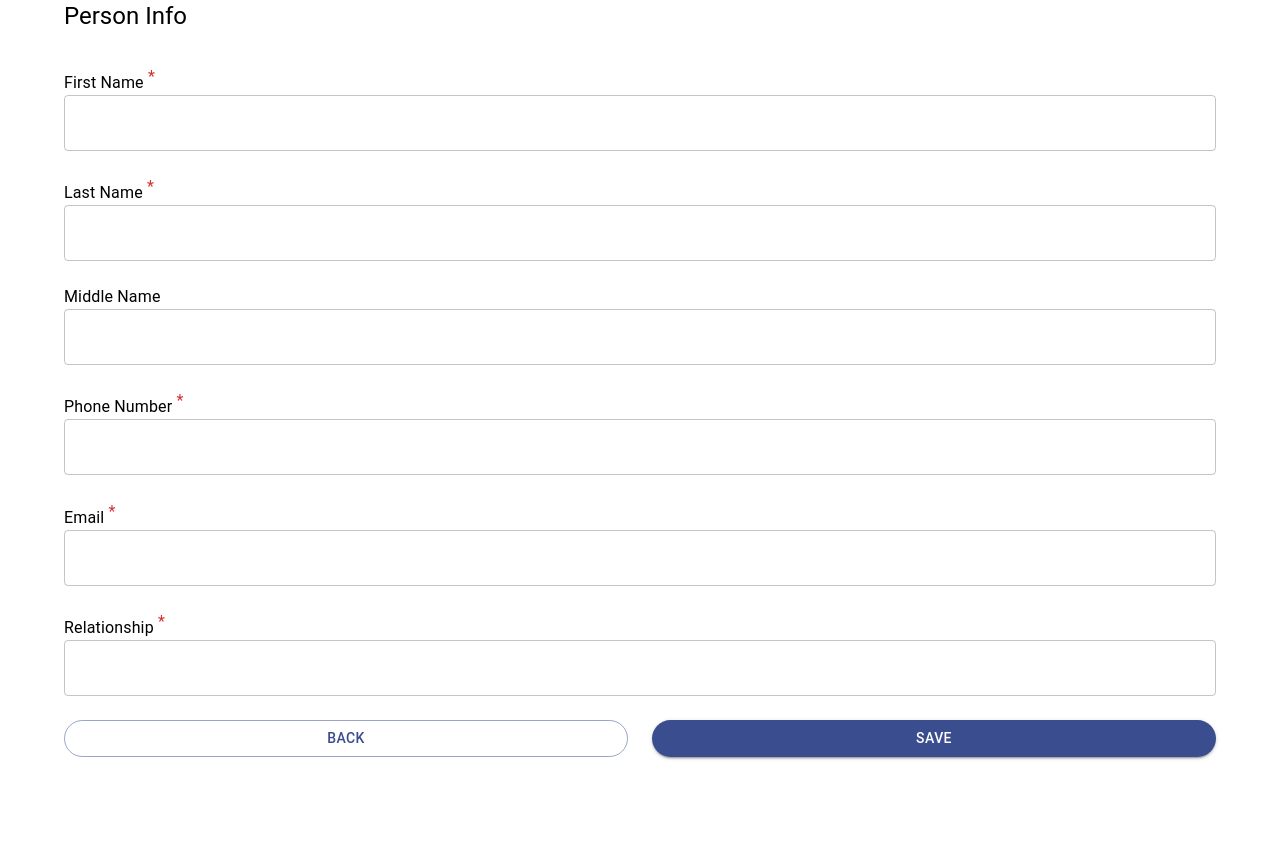
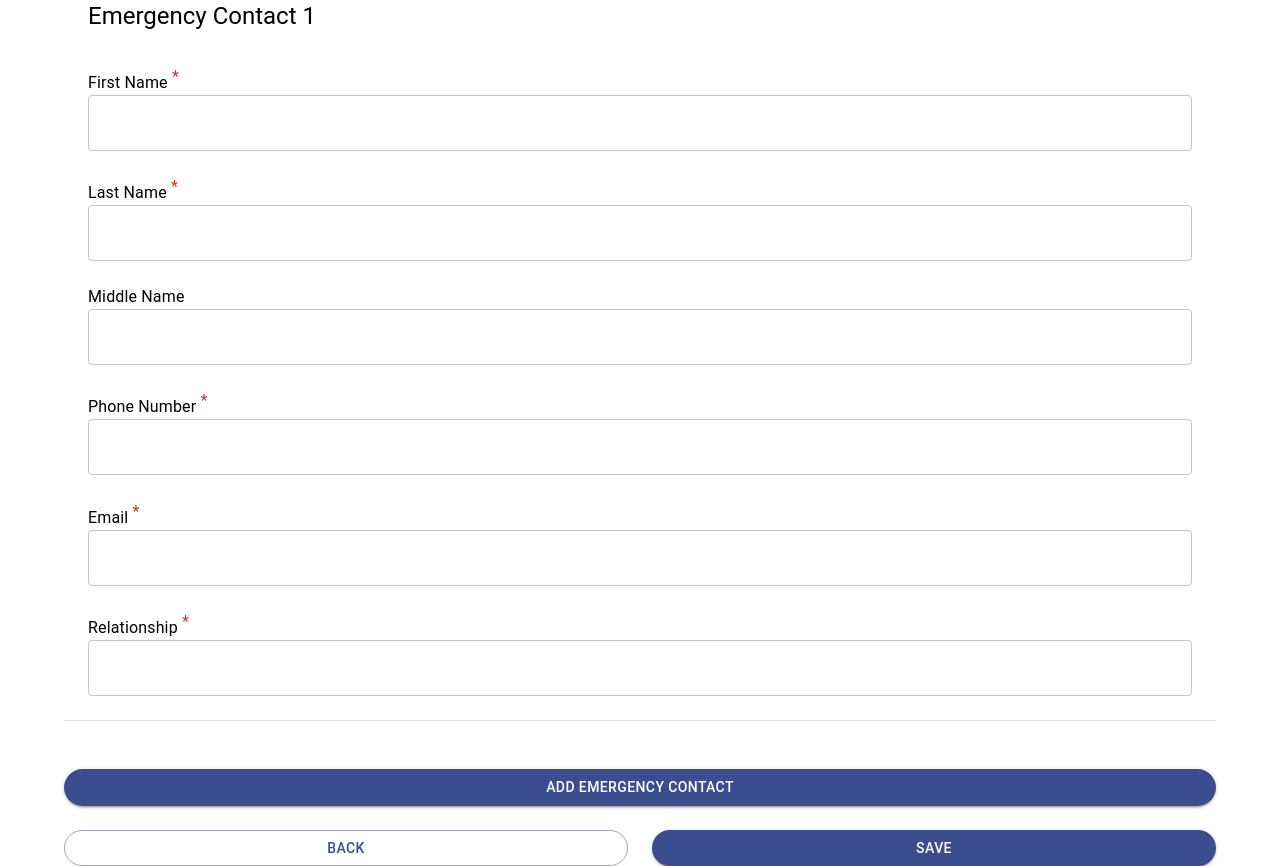
Before and after one commit to special-PPT/project-b, a React (Create React App) app in the folder src/front-end/: page / in a window 1280 px wide. Before the commit the page ends 800 px from the top, so only its background shows below. Built offline with nearby package versions, Linux system fonts and the light colour scheme.

Commit message:
feat: Emergency Contact finished

```diff
--- a/src/front-end/src/App.tsx
+++ b/src/front-end/src/App.tsx
@@ -4,11 +4,12 @@ import './App.css';
 import { ThemeProvider } from '@mui/material';
 import theme from './theme';
 import PersonInfo from './components/onboard/Personinfo';
+import Reference from './components/onboard/Reference';
+import EmergencyContact from './components/onboard/EmergencyContact';
 function App() {
   return (
     <ThemeProvider theme={theme}>
-      {/* <BasicInfo/> */}
-      <PersonInfo tableName="Person Info"/>
+      <EmergencyContact />
     </ThemeProvider>
   );
 }
--- /dev/null
+++ b/src/front-end/src/components/onboard/EmergencyContact.tsx
@@ -0,0 +1,46 @@
+import { Button, Container, Divider, Grid } from '@mui/material'
+import React, { Fragment, useState } from 'react'
+import PersonInfo from './Personinfo';
+
+export default function EmergencyContact() {
+    const [contactNumber, setContactNumber] = useState<number>(1);
+  return (
+    <Container>
+        <Grid container spacing={3}>
+            {
+                Array.from(Array(contactNumber).keys()).map((item, index) => (
+                    <Fragment key={index}>
+                        <Grid item xs={12} key={index}>
+                            <PersonInfo tableName={`Emergency Contact ${item + 1}`}/>
+                        </Grid>
+                        <Grid item xs={12}>
+                            <Divider />
+                        </Grid>
+                        <Grid item xs={12}>
+
+                        </Grid>
+                    </Fragment>
+                ))
+            }
+            <Grid item xs={12}>
+                <Button
+                    fullWidth
+                    variant="contained" color="primary" onClick={() => setContactNumber(contactNumber + 1)}
+                >
+                    Add Emergency Contact
+                </Button>
+            </Grid>
+            <Grid item xs={12} sm={6}>
+                <Button variant="outlined" color="primary" fullWidth>
+                    Back
+                </Button>
+            </Grid>
+            <Grid item xs={12} sm={6}>
+                <Button variant="contained" color="primary" fullWidth>
+                    Save
+                </Button>
+            </Grid>
+        </Grid>
+    </Container>
+  )
+}
--- a/src/front-end/src/components/onboard/Personinfo.tsx
+++ b/src/front-end/src/components/onboard/Personinfo.tsx
@@ -102,16 +102,6 @@ const PersonInfo: React.FC<PersonProps> = ({ tableName }) => {
                         id="relationship"
                     />
                   </Grid>
-                  <Grid item xs={12} sm={6}>
-                    <Button variant="outlined" color="primary" fullWidth>
-                        Back
-                    </Button>
-                  </Grid>
-                  <Grid item xs={12} sm={6}>
-                    <Button variant="contained" color="primary" fullWidth>
-                        Save
-                    </Button>
-                  </Grid>
             </Grid>
         </Box>
     </Container>
--- /dev/null
+++ b/src/front-end/src/components/onboard/Reference.tsx
@@ -0,0 +1,25 @@
+import { Button, Container, Divider, Grid } from '@mui/material'
+import React from 'react'
+import PersonInfo from './Personinfo'
+
+export default function Reference() {
+  return (
+    <Container>
+        <Grid container spacing={3}>
+            <Grid item xs={12}>
+                <PersonInfo tableName="Reference"/>
+            </Grid>
+            <Grid item xs={12} sm={6}>
+                <Button variant="outlined" color="primary" fullWidth>
+                    Back
+                </Button>
+                </Grid>
+                <Grid item xs={12} sm={6}>
+                <Button variant="contained" color="primary" fullWidth>
+                    Save
+                </Button>
+            </Grid>
+        </Grid>
+    </Container>
+  )
+}
```
